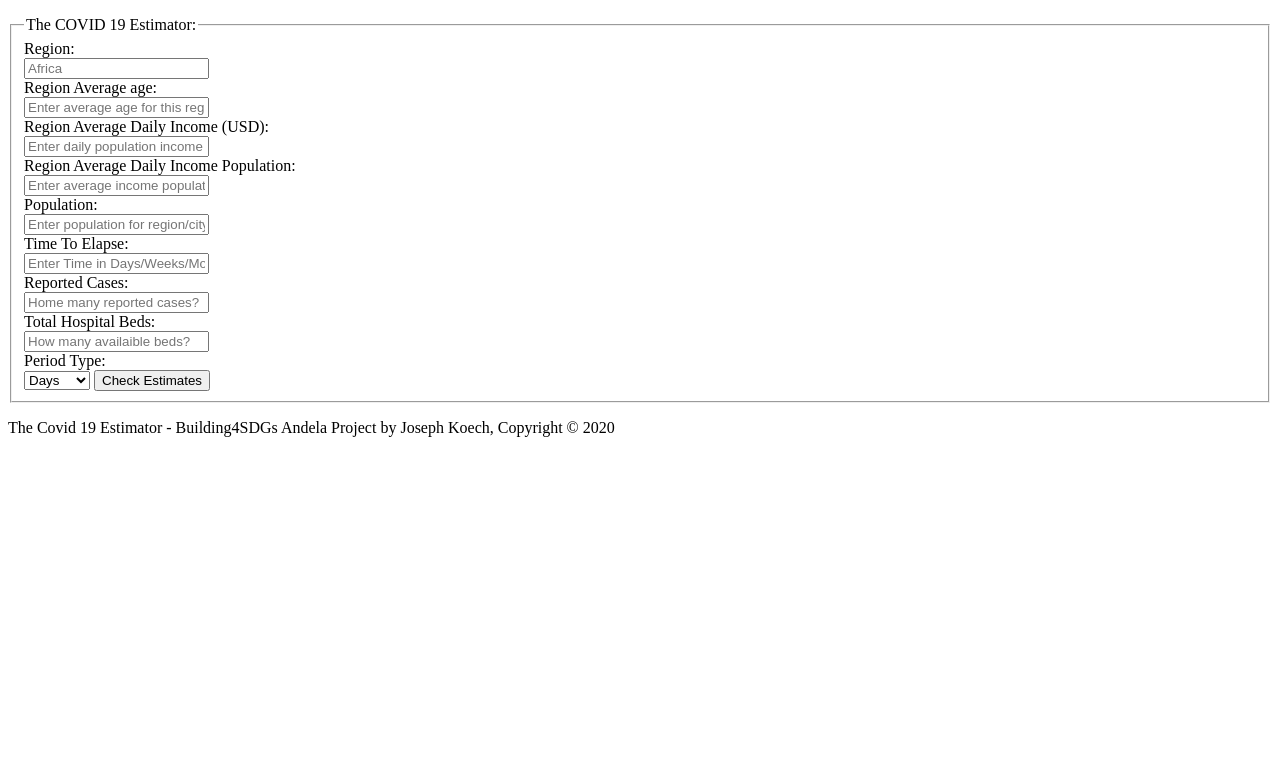
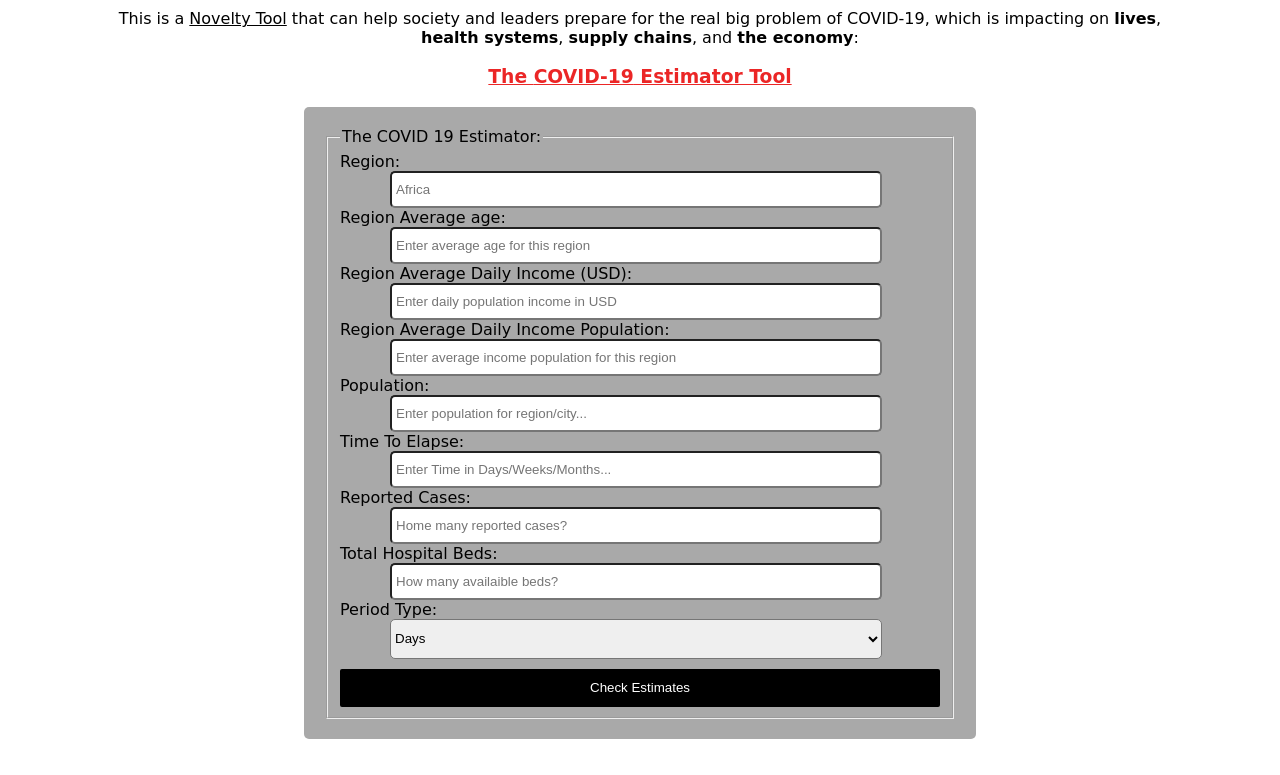
Before and after one commit to jkoech/covid19-estimator-frontend, a plain HTML site: page index.html in a window 1280 px wide. Shown: the part 141-916 px from the top of the page. Before the commit the page ends 800 px from the top, so only its background shows below. Drawn offline with Linux system fonts and the light colour scheme.

Commit message:
Update CSS style

```diff
--- a/index.html
+++ b/index.html
@@ -6,7 +6,7 @@
     <meta name="description" content="Capstone">
     <meta name="Joseph Koech" content="Owner">
     <meta name="keywords" content="SDG">
-    <link rel="stylesheet" href="css/text.css">
+    <link rel="stylesheet" href="css/style.css">
     <title>Building for SDGs</title>
 </head>
 
```
